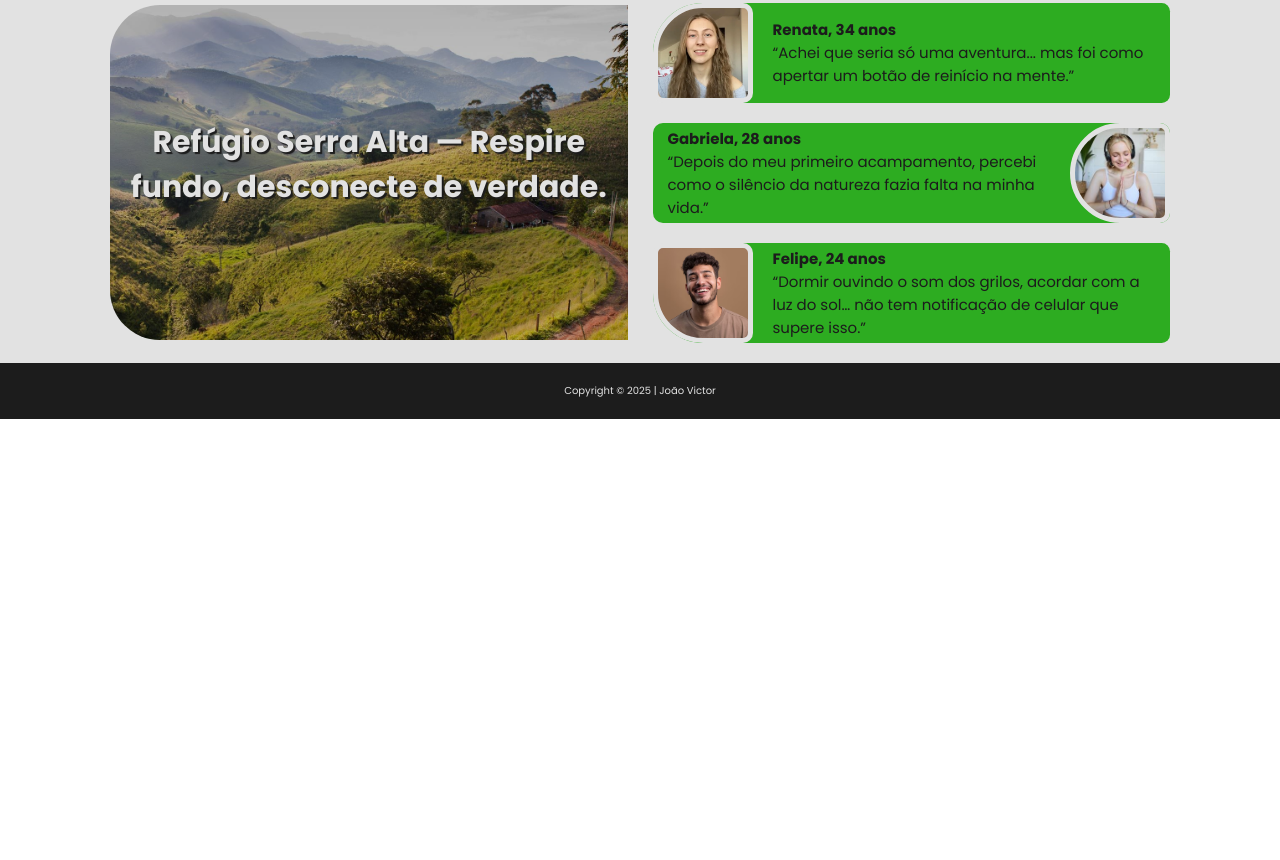
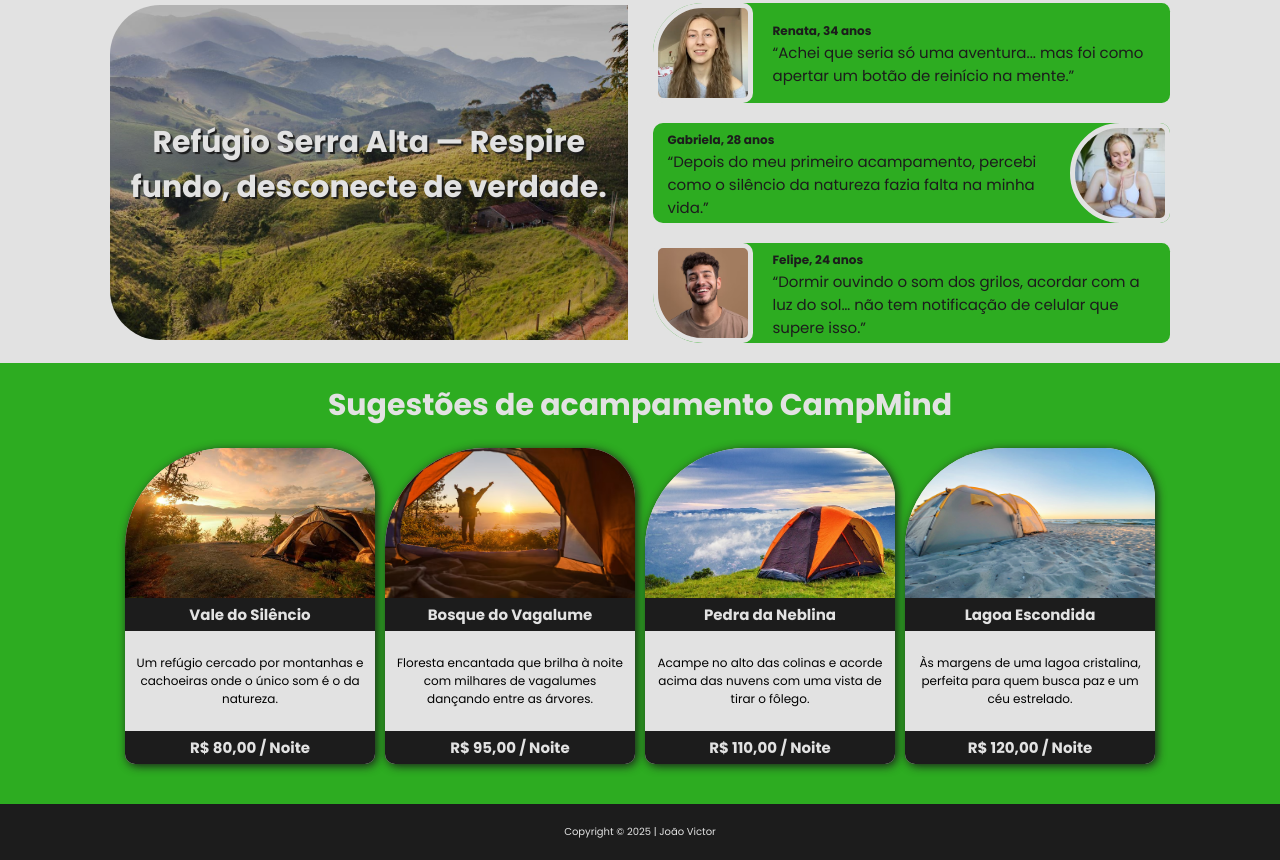
Before and after one commit to VictorM-Dev/CampMind, a plain HTML site: page index.html in a window 1280 px wide. Shown: the part 1700-2560 px from the top of the page. Before the commit the page ends 2119 px from the top, so only its background shows below. Drawn offline with Linux system fonts and the light colour scheme.

Commit message:
Adição de lugares, mudança em font-size depoimentos

```diff
--- a/index.html
+++ b/index.html
@@ -30,7 +30,7 @@
                         <li><a href="#beneficios">Benfícios</a></li>
                         <li><a href="#estudos">Estudos</a></li>
                         <li><a href="#depoimentos">Depoimentos</a></li>
-                        <li><a href="#sobre">Sobre</a></li>
+                        <li><a href="#lugares">lugares</a></li>
                     </ul>
                 </div>
 
@@ -39,7 +39,7 @@
                     <li><a href="#beneficios">Benfícios</a></li>
                     <li><a href="#estudos">Estudos</a></li>
                     <li><a href="#depoimentos">Depoimentos</a></li>
-                    <li><a href="#sobre">Sobre</a></li>
+                    <li><a href="#lugares">lugares</a></li>
                 </ul>
             </div>
         </div>
@@ -125,6 +125,42 @@
         </div>
     </div>
 
+    <div class="lugares container" id="lugares">
+        <h1>Sugestões de acampamento CampMind</h1>
+        <div class="lugares-container content">
+            <div class="lugares-box">
+                <div class="lugar-card">
+                    <img src="images/lugar1.jpeg">
+                    <strong>Vale do Silêncio</strong>
+                    <p>Um refúgio cercado por montanhas e cachoeiras onde o único som é o da natureza.</p>
+                    <strong class="price">R$ 80,00 / Noite</strong>
+                </div>
+
+                <div class="lugar-card">
+                    <img src="images/lugar2.avif">
+                    <strong>Bosque do Vagalume</strong>
+                    <p>Floresta encantada que brilha à noite com milhares de vagalumes dançando entre as árvores.</p>
+                    <strong class="price">R$ 95,00 / Noite</strong>
+                </div>
+            </div>
+
+            <div class="lugares-box">
+                <div class="lugar-card">
+                    <img src="images/lugar3.jpg">
+                    <strong>Pedra da Neblina</strong>
+                    <p>Acampe no alto das colinas e acorde acima das nuvens com uma vista de tirar o fôlego.</p>
+                    <strong class="price">R$ 110,00 / Noite</strong>
+                </div>
+
+                <div class="lugar-card">
+                    <img src="images/lugar4.jpeg">
+                    <strong>Lagoa Escondida</strong>
+                    <p>Às margens de uma lagoa cristalina, perfeita para quem busca paz e um céu estrelado.</p>
+                    <strong class="price">R$ 120,00 / Noite</strong>
+                </div>
+            </div>
+        </div>
+    </div>
     <footer>
         <p>Copyright © 2025 | João Victor</p>
     </footer>
--- a/style/home.css
+++ b/style/home.css
@@ -286,6 +286,10 @@ header{
     border-radius: 10px;
 }
 
+.section3-box-card .depoimento strong{
+    font-size: 12px;
+}
+
 .section3-content .card-container{
     display: flex;
     flex-direction: column;
@@ -326,6 +330,74 @@ footer{
 
 footer p{
     font-size: 10px;;
+}
+
+.lugares {
+    background-color: var(--detail);
+    flex-direction: column;
+    padding: 20px 0;
+}
+
+.lugares h1{
+    color: var(--secundary);
+    font-size: 2rem;
+    text-align: center;
+}
+
+.lugares-container{
+    display: flex;
+    flex-direction: row;
+    flex-wrap: wrap;
+    justify-content: center;
+    align-items: center;
+    gap: 10px;
+    padding: 20px 10px;
+}
+
+.lugares-box{
+    display: flex;
+    justify-content: center;
+    align-items: center;
+    flex-wrap: wrap;
+    flex-direction: row;
+    gap: 10px;
+}
+
+.lugares-box .lugar-card{
+    border-radius: 10px;
+    border-top-left-radius: 100px;
+    border-top-right-radius: 50px;
+    overflow: hidden;
+    display: flex;
+    flex-direction: column;
+    justify-content: center;
+    align-items: center;
+    width: 250px;
+    background-color: var(--secundary);
+    box-shadow: 2px 2px 10px var(--background-primary);
+}
+
+.lugares-box .lugar-card img{
+    width: 100%;
+    height: 150px;
+}
+
+.lugares-box .lugar-card strong{
+    color: var(--secundary);
+    width: 100%;
+    text-align: center;
+    background-color: var(--background-primary);
+    padding: 5px;
+    font-size: 15px;
+}
+
+.lugares-box .lugar-card p{
+    padding: 10px;
+    min-height: 100px;
+    text-align: center;
+    display: flex;
+    align-items: center;
+    font-size: 12px;
 }
 
 @media (max-width: 700px) {
@@ -396,7 +468,6 @@ footer p{
     .section1-box ul li{
         text-align: center;
     }
-
 }
 
 @media (max-width: 400px){
```
Also changed, not shown: images/lugar1.jpeg (added), images/lugar2.avif (added), images/lugar3.jpg (added), images/lugar4.jpeg (added).
